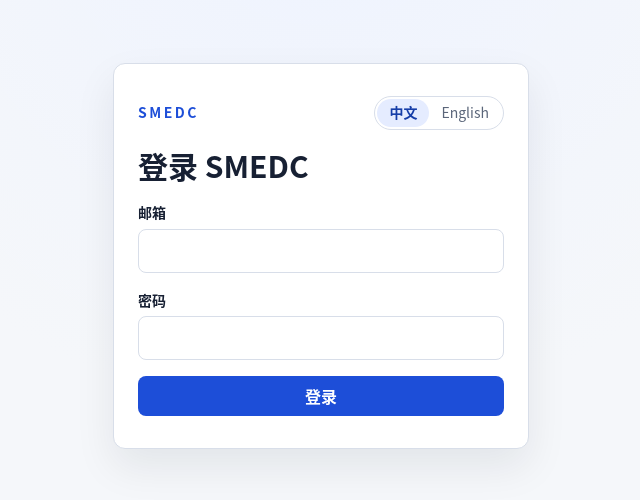
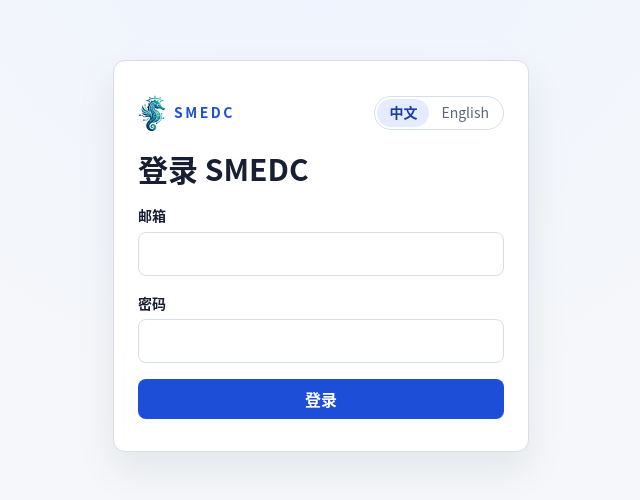
Before and after one commit to YinXiaoyu-1998/SMEDC_FRONTEND, a React (Vite) app: page /login in a window 1280 px wide. Shown: the part 144-644 px from the top of the page, without its empty margins (319-959 px from the left). Built offline with nearby package versions, Linux system fonts and the light colour scheme; no server answers.

Commit message:
Use the SMEDC seahorse in product branding

```diff
--- a/src/app/AppShell.module.css
+++ b/src/app/AppShell.module.css
@@ -197,7 +197,6 @@
 .consoleBrand {
   display: flex;
   align-items: center;
-  gap: 11px;
   padding: 0 9px;
   margin-bottom: 40px;
   color: var(--color-text);
@@ -207,23 +206,10 @@
   text-decoration: none;
 }
 
-.consoleMark,
 .avatar {
   display: grid;
   place-items: center;
   flex: none;
-  width: 36px;
-  height: 36px;
-  border-radius: 11px;
-}
-
-.consoleMark {
-  background: var(--color-accent);
-  color: var(--color-accent-contrast);
-  box-shadow: 0 3px 8px #5643cb28;
-}
-
-.avatar {
   width: 31px;
   height: 31px;
   border-radius: 50%;
--- a/src/app/AppShell.tsx
+++ b/src/app/AppShell.tsx
@@ -13,6 +13,7 @@ import { useLogout } from "@/api/session";
 import { AdminSectionNav } from "@/app/AdminSectionNav";
 import { LanguageSwitch } from "@/app/LanguageSwitch";
 import { appPaths } from "@/app/paths";
+import { Brand } from "@/app/Brand";
 import { useText } from "@/i18n/useText";
 import theme from "@/styles/AdminTheme.module.css";
 import { AdminIcon } from "@/ui/AdminIcon";
@@ -86,10 +87,7 @@ export function AppShell({ session, children }: AppShellProps) {
       {consoleOrg === undefined ? null : (
         <aside className={styles.consoleSidebar}>
           <Link className={styles.consoleBrand} to={appPaths.home}>
-            <span className={styles.consoleMark}>
-              <AdminIcon name="grid" />
-            </span>
-            <span>{t("app.brand")}</span>
+            <Brand />
           </Link>
           <AdminSectionNav orgId={consoleOrg} />
           <div className={styles.consoleOrganization}>
@@ -104,7 +102,7 @@ export function AppShell({ session, children }: AppShellProps) {
       <header className={styles.header}>
         {consoleOrg === undefined ? (
           <Link className={styles.brand} to={appPaths.home}>
-            {t("app.brand")}
+            <Brand />
           </Link>
         ) : (
           <div className={styles.consoleBreadcrumb}>
--- /dev/null
+++ b/src/app/Brand.module.css
@@ -0,0 +1,11 @@
+.brand {
+  display: inline-flex;
+  align-items: center;
+  gap: var(--space-2);
+  vertical-align: middle;
+}
+
+.brand img {
+  display: block;
+  flex: none;
+}
--- /dev/null
+++ b/src/app/Brand.tsx
@@ -0,0 +1,13 @@
+import logo from "@/assets/smedc-seahorse.png";
+import { useText } from "@/i18n/useText";
+import styles from "./Brand.module.css";
+
+export function Brand() {
+  const { t } = useText();
+  return (
+    <span className={styles.brand}>
+      <img src={logo} width={28} height={40} alt="" />
+      {t("app.brand")}
+    </span>
+  );
+}
--- a/src/app/LoginPage.tsx
+++ b/src/app/LoginPage.tsx
@@ -7,6 +7,7 @@ import { useAuthFeedback } from "@/app/authFeedback";
 import { LanguageSwitch } from "@/app/LanguageSwitch";
 import { LoadingSkeleton } from "@/app/LoadingSkeleton";
 import { appPaths, resolveLoginTarget } from "@/app/paths";
+import { Brand } from "@/app/Brand";
 import { useText } from "@/i18n/useText";
 import { Button } from "@/ui/Button";
 
@@ -91,7 +92,9 @@ export function LoginPage() {
     <main className={styles.page}>
       <section className={styles.card} aria-labelledby="login-title">
         <div className={styles.topRow}>
-          <span className={styles.brand}>{t("app.brand")}</span>
+          <span className={styles.brand}>
+            <Brand />
+          </span>
           <LanguageSwitch />
         </div>
 
```
Also changed, not shown: src/assets/smedc-seahorse.png (added).
